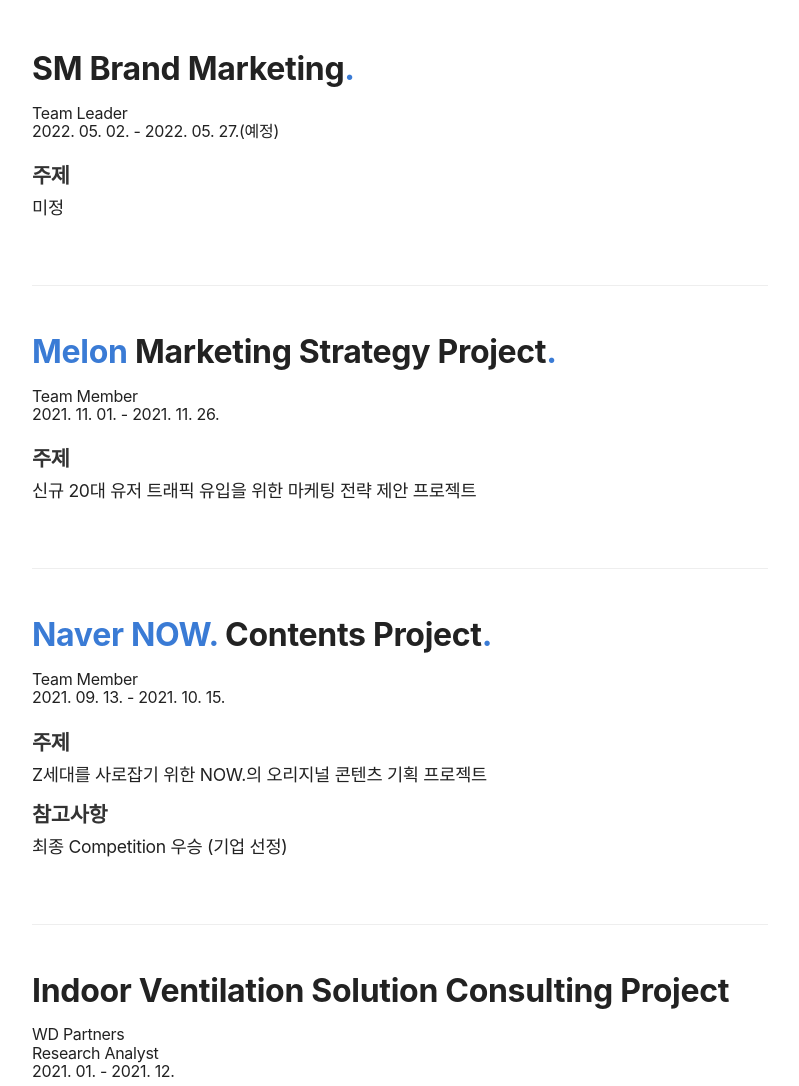
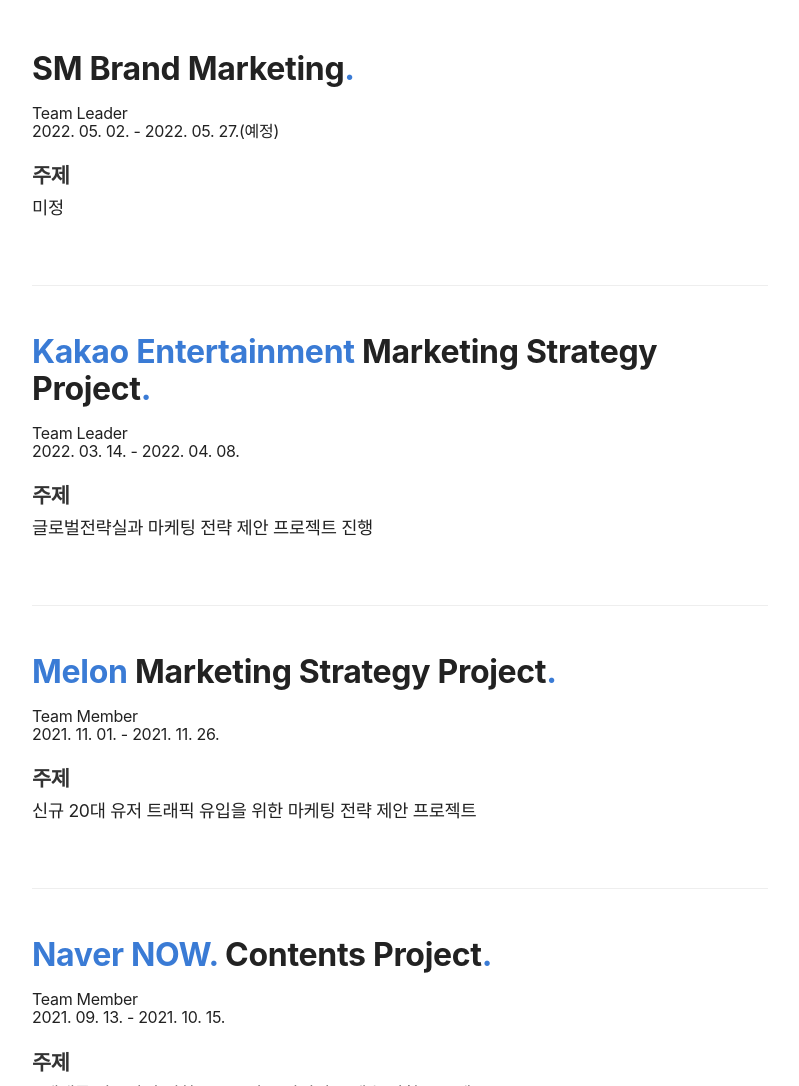
Before and after one commit to youngji-ryou/resume, a plain HTML site: page index.html in a window 1280 px wide. Shown: the part 2151-3237 px from the top of the page, without its empty margins (240-1039 px from the left). Drawn offline with nearby package versions, Linux system fonts and the light colour scheme; a web font is replaced by a local one.

Commit message:
kakaoent

```diff
--- a/index.html
+++ b/index.html
@@ -143,6 +143,17 @@
         <h5>주제<span class="period-mark"></span></h5>
             <p>
               미정
+            </p>
+      </div>
+      <div class ="other">
+        <h3><a href="https://kakaoent.com/" target="_blank">Kakao Entertainment</a> Marketing Strategy Project<span class="period-mark">.</span></h3>
+        <span class="role">Team Leader</span>
+        <span class="time"
+            ><time datetime="2021-12">2022. 03. 14.</time> -
+            <time datetime="2022-01">2022. 04. 08.</time></span>
+        <h5>주제<span class="period-mark"></span></h5>
+            <p>
+              글로벌전략실과 마케팅 전략 제안 프로젝트 진행
             </p>
       </div>
       <div class ="other">
```
